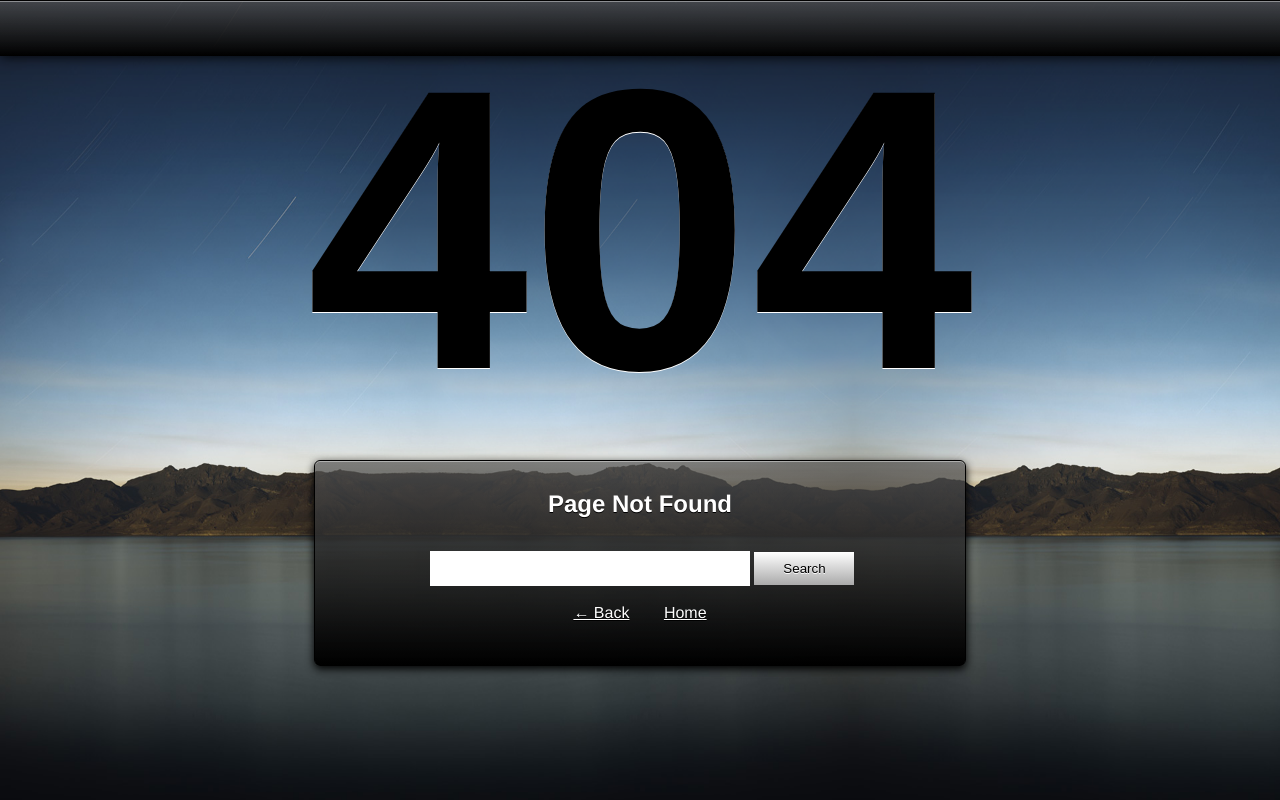
After one commit to JREAMLU/timeline, a PHP site: template app/theme/default/views/error/error.php in a window 1280 px wide. The commit adds this page. Run offline with PHP 8.4, Linux system fonts and the light colour scheme; the template is opened without the code that fills it, so the values that code supplies are empty; some libraries are stand-ins or nearby versions.

Commit message:
基础功能 基础功能以及数据库都完成 jream.lu 0.1 close

```diff
--- /dev/null
+++ b/app/theme/default/views/error/error.php
@@ -0,0 +1,40 @@
+<!doctype html>
+<html lang="en">
+	<head>
+		<meta charset="utf-8">
+		<title>Page Not Found.</title>
+		<link rel="stylesheet" media="screen" href="<?=BASEURL;?>/base/css/error.css">
+
+		<script language="JavaScript">
+			function dosearch() {
+			var sf=document.searchform;
+			var submitto = sf.sengine.value + escape(sf.searchterms.value);
+			window.location.href = submitto;
+			return false;
+			}
+		</script>
+	</head>
+	<body>
+
+		<div class="header"></div>
+
+		<p class="error">404</p>
+
+		<div class="content">
+			<h2>Page Not Found</h2>
+
+			<p class="text">
+				<form name="searchform" onSubmit="return dosearch();">
+					<input type="hidden" name="sengine" value="http://www.baidu.com/s?tn=<?php echo DOMAIN; ?>&word=+" />
+					<input type="text" name="searchterms" class="inputform">
+					<input type="submit" name="SearchSubmit" value="Search" class="button">
+				</form>
+			</p>
+
+			<p class="links">
+				<a id="button" href="<?php echo HTTP.DOMAIN; ?>">&larr; Back</a>
+				<a href="<?php echo HTTP.DOMAIN; ?>">Home</a>
+		</div>
+
+	</body>
+</html>
--- a/app/theme/default/views/index/index.php
+++ b/app/theme/default/views/index/index.php
@@ -1,5 +1,5 @@
 <header>
-    <h1>Simple, simple, this is life.</h1>
+    <h1><?php echo $intro;?></h1>
 </header>
 
 <section id="cd-timeline" class="cd-container">
--- /dev/null
+++ b/public/base/css/error.css
@@ -0,0 +1,218 @@
+@-webkit-keyframes appear{
+	from{
+		opacity: 0;
+		}
+	to 	{
+		opacity: 1;
+	}
+}
+
+@-webkit-keyframes headline_appear_animation{
+	from{
+		opacity: 0;
+	}
+	25% {
+		opacity: 0;
+	}
+	to 	{
+		opacity: 1;
+	}
+}
+
+@-webkit-keyframes contentappear{
+	from {
+		-webkit-transform: scale(0);
+		opacity: 0;
+	}
+	50% {
+		-webkit-transform:  scale(0.5);
+		opacity: 0;
+	}
+	to {
+		-webkit-transform: scale(1);
+		opacity: 1;
+	}
+}
+
+@-moz-keyframes appear{
+	from{
+		opacity: 0;
+		}
+	to 	{
+		opacity: 1;
+	}
+}
+
+@-moz-keyframes headline_appear_animation{
+	from{
+		opacity: 0;
+	}
+	25% {
+		opacity: 0;
+	}
+	to 	{
+		opacity: 1;
+	}
+}
+
+@-moz-keyframes contentappear{
+	from {
+		-moz-transform: scale(0);
+		opacity: 0;
+	}
+	50% {
+		-moz-transform:  scale(0.5);
+		opacity: 0;
+	}
+	to {
+		-moz-transform: scale(1);
+		opacity: 1;
+	}
+}
+
+* {
+	margin: 0;
+	padding: 0;
+}
+
+/*################ Sliding and appearing animation for the 404 page. Works in webkit browsers and mozilla firefox.*/
+
+a:active{
+	position: relative;
+	top: 1px;
+}
+
+html{
+	background: url(../img/error_background.png) no-repeat center center fixed;
+	/*Image for the full size image background. If you want to have a color as a background, just remove the complete html{} style and uncomment the last line in the body{}*/
+	-webkit-background-size: cover;
+	-moz-background-size: cover;
+	-o-background-size: cover;
+	background-size: cover;
+	/*CSS3 for the fullscreen image background*/
+}
+
+body{
+	font-family: 'Helvetica Neue';
+	width: auto;
+	margin: 0 auto 100px auto;
+/*	background: #C9D0F5 /*373A4D*!/;*/
+}
+
+.header {
+	position: fixed;
+	top: 0;
+	width: 100%;
+	height: 55px;
+	padding: 0 0 0 10px;
+
+	color: #fff;
+	background-image: -moz-linear-gradient(top, rgba(85, 85, 85, 0.7), rgba(0,0,0, 1));
+	background-image: -o-linear-gradient(top, rgba(85, 85, 85, 0.7), rgba(0,0,0, 1));
+	background-image: -webkit-linear-gradient(top, rgba(85, 85, 85, 0.7), rgba(0,0,0,1));
+	background-image: linear-gradient(top, rgba(85, 85, 85, 0.7), rgba(0,0,0, 1));
+	border-top: 1px solid #000;
+	box-shadow: inset 0px 1px rgba(255, 255, 255, 0.4),
+				0px 0px 13px #000000;
+
+	z-index: 99;
+	-webkit-animation: 1s appear;
+	-moz-animation: 1s appear;
+}
+
+p.error {
+	color: #000;
+	text-shadow: #fff 0 1px 0;
+	text-align:center;
+	font:900 25em helvetica neue;
+	-webkit-animation: 2s headline_appear_animation;
+	-moz-animation: 2s headline_appear_animation;
+
+}
+
+.content {
+	margin: auto;
+	padding: 30px 40px 40px 40px;
+	width: 570px;
+
+	color: #fff;
+	-webkit-animation: 2s contentappear;
+	-moz-animation: 2s contentappear;
+	background-image: -moz-linear-gradient(top, rgba(85, 85, 85, 0.7), rgba(0,0,0, 1));
+	background-image: -o-linear-gradient(top, rgba(85, 85, 85, 0.7), rgba(0,0,0, 1));
+	background-image: -webkit-linear-gradient(top, rgba(85, 85, 85, 0.7), rgba(0,0,0,1));
+	background-image: linear-gradient(top, rgba(85, 85, 85, 0.7), rgba(0,0,0, 1));
+	border: 1px solid #000;
+	box-shadow: inset 0px 1px rgba(255, 255, 255, 0.4),
+				0 3px 8px #000000;
+	border-radius: 6px;
+
+	font: 16px;
+	line-height: 25px;
+	font-weight: 300;
+	text-shadow: #000 0 1px 0;
+}
+
+.content h2{
+	text-align: center;
+	padding-bottom: 20px;
+}
+
+form {
+	height: 40px;
+}
+
+.inputform {
+	font: 12px;
+	border: none;
+	padding: 10px;
+	width: 300px;
+	margin: 15px 0 0 75px;
+}
+
+.button {
+	width: 100px;
+	margin-top: 1px;
+	height: 33px;
+	border: none;
+
+	text-shadow: #fff  0 1px 0;
+	background-image: -moz-linear-gradient(top, #ffffff, #aaa);
+	background-image: -o-linear-gradient(top, #ffffff, #aaa);
+	background-image: -webkit-linear-gradient(top, #ffffff, #aaa);
+	background-image: linear-gradient(top, #ffffff, #aaa);
+	box-shadow: inset 0px 1px rgba(255, 255, 255, 1);
+}
+
+.button:hover {
+	background-image: -moz-linear-gradient(top, #ffffff, #ccc);
+	background-image: -o-linear-gradient(top, #ffffff, #ccc);
+	background-image: -webkit-linear-gradient(top, #ffffff, #ccc);
+	background-image: linear-gradient(top, #ffffff, #ccc);
+	cursor: pointer;
+}
+
+.button:active {
+	background-image: -moz-linear-gradient(top, #ccc, #fff);
+	background-image: -o-linear-gradient(top, #ccc, #fff);
+	background-image: -webkit-linear-gradient(top, #ccc, #fff);
+	background-image: linear-gradient(top, #ccc, #fff);
+}
+
+p.links {
+	margin: 24px 0 0 0;
+	text-align: center;
+}
+
+p.links a {
+	color: #fff;
+	margin-left: 15px;
+	margin-right: 15px;
+}
+
+p.links a:hover {
+	text-decoration: none;
+	text-shadow: #fff 0 0 5px;
+	-webkit-transition: all ease-in 0.3s;
+	-moz-transition: all ease-in 0.3s;
+}
```
Also changed, not shown: app/controllers/Error.php (+4 -3 lines), app/controllers/Index.php (+14 -15 lines), app/models/Tree.php (+9 -5 lines), app/models/User.php (added, +20 -0 lines), timeline.sql (+47 -4 lines), public/base/img/error_background.png (added), 7 other files.
